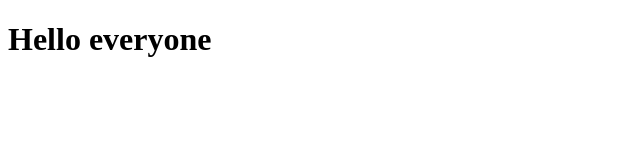
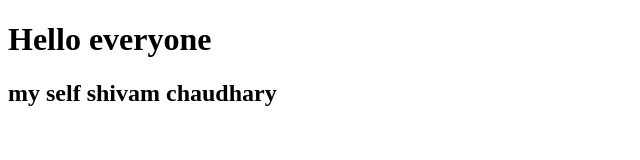
Before and after one commit to sh1vam31/repo, a plain HTML site: page index.html in a window 1280 px wide. Shown: the whole page, without its empty margins (0-640 px from the left). Drawn offline with Linux system fonts and the light colour scheme.

Commit message:
add new line

```diff
--- a/index.html
+++ b/index.html
@@ -7,5 +7,6 @@
 </head>
 <body>
     <h1>Hello everyone</h1>
+    <h2>my self shivam chaudhary</h2>
 </body>
 </html>
```
